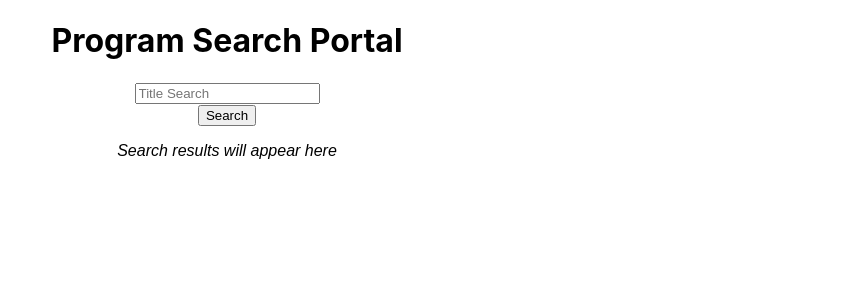
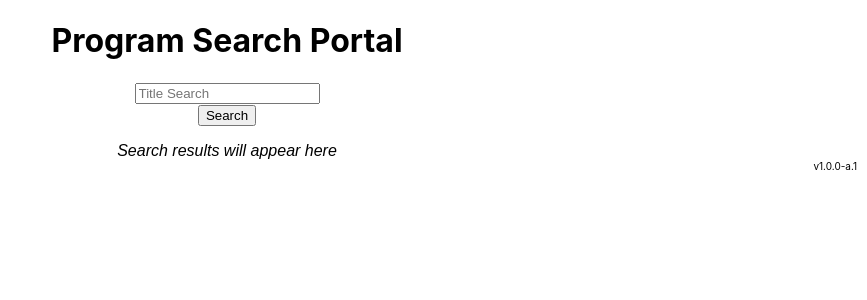
Before and after one commit to brachsmithi/search-portal, a React (Create React App) app: page / in a window 1280 px wide. Shown: the top 300 px of the page, without its empty margins (413-1280 px from the left). Built offline with nearby package versions, Linux system fonts and the light colour scheme.

Commit message:
add version number

```diff
--- a/src/App.css
+++ b/src/App.css
@@ -28,6 +28,13 @@
   color: #61dafb;
 }
 
+.footer {
+  font-size: x-small;
+  text-align: right;
+  padding-right: 1em;
+  padding-bottom: 1em;
+}
+
 @keyframes App-logo-spin {
   from {
     transform: rotate(0deg);
--- a/src/App.js
+++ b/src/App.js
@@ -1,4 +1,5 @@
 import './App.css';
+import configData from "./config.json";
 import SearchForm from './form/SearchForm';
 import SearchField from './form/SearchField';
 import SearchButton from './form/SearchButton';
@@ -24,6 +25,9 @@ function App() {
         <SearchButton />
       </SearchForm>
       <SearchResultSection searchResults={searchResults} />
+      <div className="footer">
+        {configData.VERSION}
+      </div>
     </div>
   );
 }
--- /dev/null
+++ b/src/config.json
@@ -0,0 +1,3 @@
+{
+  "VERSION": "v1.0.0-a.1"
+}
```
Also changed, not shown: 1 other file (tests, documents, lock files or other folders).
